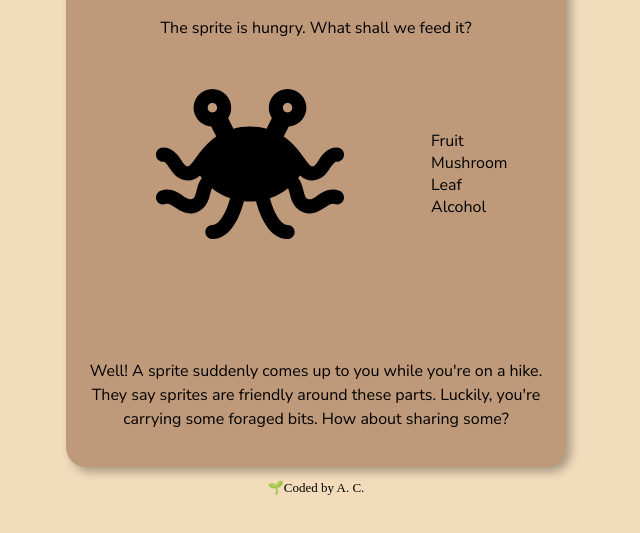
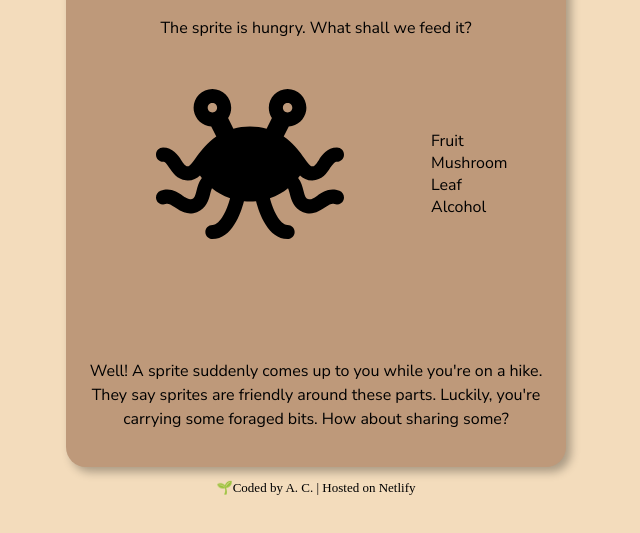
Before and after one commit to arcan9/project-sprite, a plain HTML site: page index.html in a window 1280 px wide. Shown: the part 143-676 px from the top of the page, without its empty margins (324-964 px from the left). Drawn offline with Linux system fonts and the light colour scheme.

Commit message:
Update footer

```diff
--- a/index.html
+++ b/index.html
@@ -38,7 +38,7 @@
         </p>
       </div>
     </div>
-    <p id="footer">🌱Coded by A. C.</p>
+    <p id="footer">🌱Coded by A. C. | Hosted on Netlify</p>
     <script src="script.js"></script>
   </body>
 </html>
```
